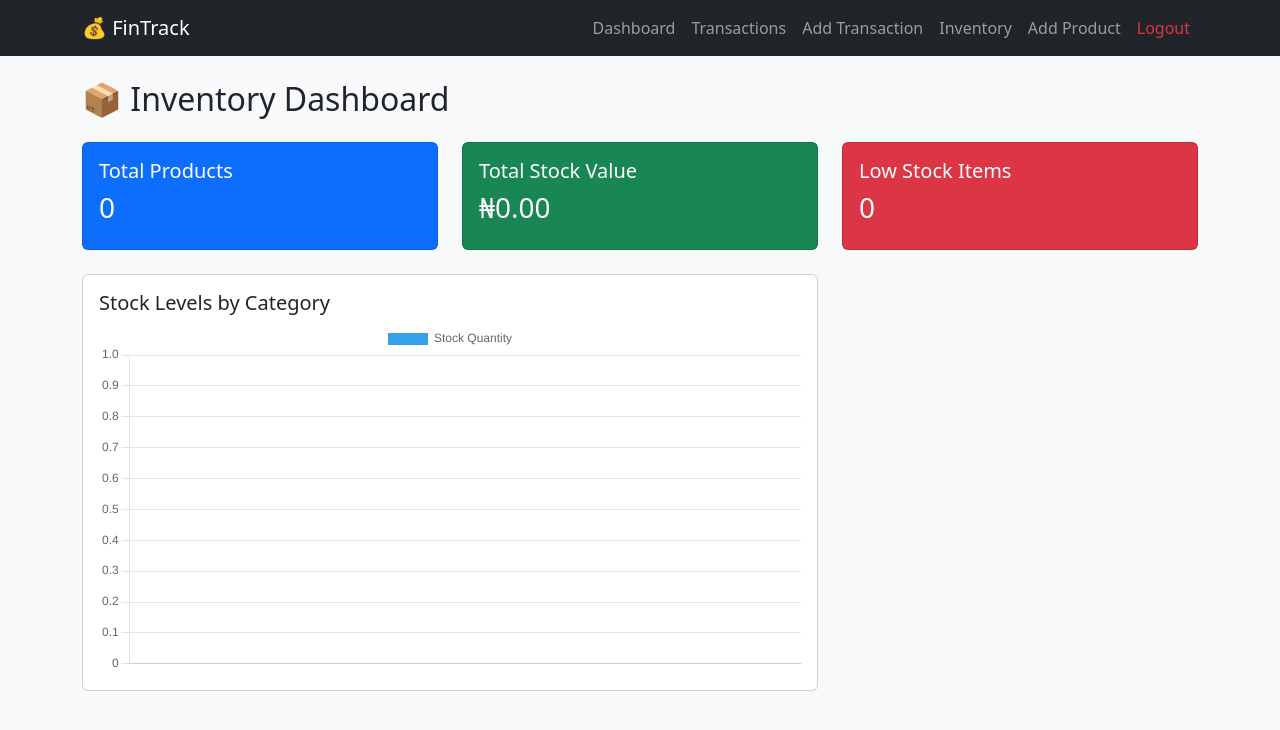
After one commit to BRIJES11/finance-inventory-app, a Flask app: page /inventory/dashboard in a window 1280 px wide. The commit adds this page. Shown: the top 730 px of the page. Run offline with Flask 3, Linux system fonts and the light colour scheme; the visitor is signed in with stand-in values (Sample User, id 1); data that the repository does not hold is empty.

Commit message:
Day 11: IMS dashboard complete

```diff
--- a/inventory.py
+++ b/inventory.py
@@ -139,3 +139,25 @@ def history(product_id):
     product = db.products.find_one({"_id": ObjectId(product_id)})
     history = list(db.history.find({"product_id": product_id}))
     return render_template("inventory/history.html", product=product, history=history)
+
+@inventory.route("/dashboard", methods=["GET"])
+@login_required
+def dashboard():
+    products = list(db.products.find({"user_id": current_user.id}))
+
+    total_products = len(products)
+    total_stock_value = sum(int(p["buying_price"]) * int(p["quantity"]) for p in products)
+    low_stock_items = [p for p in products if int(p["quantity"]) <= int(p["low_stock_threshold"])]
+
+    category_stock = {}
+    for p in products:
+        category = p["category"]
+        category_stock[category] = category_stock.get(category, 0) + p["quantity"]
+
+
+    return render_template("inventory/dashboard.html",
+        total_products = total_products,
+        total_stock_value = total_stock_value,
+        low_stock_items = low_stock_items,
+        category_stock=category_stock
+    )
--- a/templates/base.html
+++ b/templates/base.html
@@ -21,7 +21,7 @@
                     <li class="nav-item"><a class="nav-link" href="/expense/dashboard">Dashboard</a></li>
                     <li class="nav-item"><a class="nav-link" href="/expense/transactions">Transactions</a></li>
                     <li class="nav-item"><a class="nav-link" href="/expense/add">Add Transaction</a></li>
-                    <li class="nav-item"><a class="nav-link" href="/inventory/products">Inventory</a></li>
+                    <li class="nav-item"><a class="nav-link" href="/inventory/dashboard">Inventory</a></li>
                     <li class="nav-item"><a class="nav-link" href="/inventory/add">Add Product</a></li>
                     <li class="nav-item"><a class="nav-link text-danger" href="/auth/logout">Logout</a></li>
                 </ul>
--- /dev/null
+++ b/templates/inventory/dashboard.html
@@ -0,0 +1,106 @@
+{% extends "base.html" %}
+
+{% block content %}
+
+<h2 class="mb-4">📦 Inventory Dashboard</h2>
+
+<!-- Summary Cards -->
+<div class="row mb-4">
+    <div class="col-md-4">
+        <div class="card text-white bg-primary">
+            <div class="card-body">
+                <h5 class="card-title">Total Products</h5>
+                <h3>{{ total_products }}</h3>
+            </div>
+        </div>
+    </div>
+    <div class="col-md-4">
+        <div class="card text-white bg-success">
+            <div class="card-body">
+                <h5 class="card-title">Total Stock Value</h5>
+                <h3>₦{{ "%.2f"|format(total_stock_value) }}</h3>
+            </div>
+        </div>
+    </div>
+    <div class="col-md-4">
+        <div class="card text-white bg-danger">
+            <div class="card-body">
+                <h5 class="card-title">Low Stock Items</h5>
+                <h3>{{ low_stock_items|length }}</h3>
+            </div>
+        </div>
+    </div>
+</div>
+
+<!-- Low Stock Alerts -->
+{% if low_stock_items %}
+<div class="card mb-4">
+    <div class="card-body">
+        <h5 class="card-title">⚠️ Low Stock Alerts</h5>
+        <table class="table table-striped">
+            <thead class="table-danger">
+                <tr>
+                    <th>Product</th>
+                    <th>SKU</th>
+                    <th>Current Stock</th>
+                    <th>Threshold</th>
+                    <th>Action</th>
+                </tr>
+            </thead>
+            <tbody>
+                {% for product in low_stock_items %}
+                <tr>
+                    <td>{{ product.name }}</td>
+                    <td>{{ product.sku }}</td>
+                    <td><span class="badge bg-danger">{{ product.quantity }}</span></td>
+                    <td>{{ product.low_stock_threshold }}</td>
+                    <td>
+                        <a href="/inventory/restock/{{ product._id }}" class="btn btn-sm btn-success">+ Restock</a>
+                    </td>
+                </tr>
+                {% endfor %}
+            </tbody>
+        </table>
+    </div>
+</div>
+{% endif %}
+
+<!-- Bar Chart -->
+<div class="row">
+    <div class="col-md-8">
+        <div class="card">
+            <div class="card-body">
+                <h5 class="card-title">Stock Levels by Category</h5>
+                <canvas id="barChart"></canvas>
+            </div>
+        </div>
+    </div>
+</div>
+
+<script>
+    const categoryLabels = {{ category_stock.keys()|list|tojson }};
+    const categoryValues = {{ category_stock.values()|list|tojson }};
+
+    new Chart(document.getElementById("barChart"), {
+        type: "bar",
+        data: {
+            labels: categoryLabels,
+            datasets: [{
+                label: "Stock Quantity",
+                data: categoryValues,
+                backgroundColor: [
+                    "#36A2EB", "#FF6384", "#FFCE56",
+                    "#4BC0C0", "#9966FF", "#FF9F40"
+                ]
+            }]
+        },
+        options: {
+            responsive: true,
+            scales: {
+                y: { beginAtZero: true }
+            }
+        }
+    });
+</script>
+
+{% endblock %}
```
